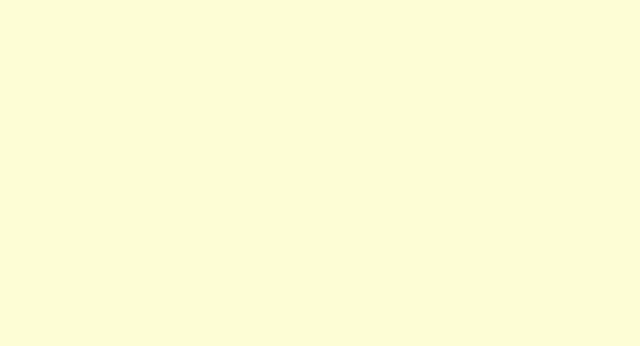
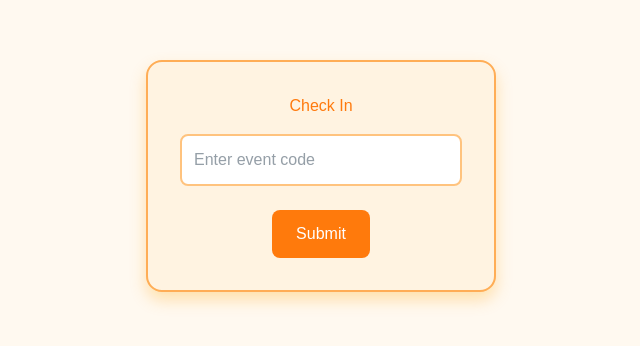
Before and after one commit to Jessicaus/eggroll, a React (Vite) app in the folder frontend/: page /checkin in a window 1280 px wide. Before the commit this address had no page. Shown: the part 224-570 px from the top of the page, without its empty margins (319-959 px from the left). Built offline with nearby package versions, Linux system fonts and the light colour scheme; a web font is replaced by a local one.

Commit message:
super simple check-in page, code validation, and update of attendance table (still WIP)

```diff
--- a/frontend/src/App.jsx
+++ b/frontend/src/App.jsx
@@ -3,10 +3,14 @@
 //import viteLogo from '/vite.svg'
 import React from 'react';
 import { Routes, Route } from 'react-router-dom';
+
+// add pages
 import Login from './Pages/Login';
 import Register from './Pages/Register';
 import Home from './Pages/Home';
 import CreateEvent from './Pages/CreateEvent';
+import CheckIn from './Pages/CheckIn';
+
 import './App.css';
 
 function App() {
@@ -16,6 +20,7 @@ function App() {
       <Route path="/signup" element={<Register />} />
       <Route path="/home" element={<Home />} />
       <Route path ="/create" element = {<CreateEvent />} />
+      <Route path="/checkin" element={<CheckIn />} />
     </Routes>
   )
 }
--- /dev/null
+++ b/frontend/src/Pages/CheckIn.jsx
@@ -0,0 +1,78 @@
+import React, { useState } from 'react';
+
+const CheckIn = () => {
+const [enteredCode, setEnteredCode] = useState('');   // store the code entered by the user
+const [message, setMessage] = useState('');   // store any feedback message (success or error)
+
+const handleSubmit = () => {
+    // const result = await addAttendance(eventId, enteredCode, userId);
+    // setMessage(result.success ? '✅ Checked in!' : '❌ ' + result.message);
+    // Will later connect this to a backend API call
+};
+
+// JSX frontend layout
+return (
+    <div style={{
+    display: 'flex',
+    justifyContent: 'center',
+    alignItems: 'center',
+    height: '100vh',
+    backgroundColor: '#fff9f0'
+    }}>
+    {/* Inner container with styling */}
+    <div style={{
+        border: '2px solid #ffa94d',
+        padding: '2rem',
+        borderRadius: '16px',
+        backgroundColor: '#fff3e0',
+        width: '350px',
+        boxShadow: '0 8px 16px rgba(255, 165, 0, 0.3)',
+        fontFamily: 'Arial, sans-serif',
+        textAlign: 'center'
+    }}>
+        {/* Page heading */}
+        <h2 style={{ color: '#ff7300' }}>Check In</h2>
+
+        {/* Input box for the event code */}
+        <input
+        type="text"
+        placeholder="Enter event code"
+        value={enteredCode}
+        onChange={(e) => setEnteredCode(e.target.value)}
+        style={{
+            width: '100%',
+            padding: '0.75rem',
+            marginTop: '1rem',
+            marginBottom: '1.5rem',
+            fontSize: '1rem',
+            borderRadius: '8px',
+            border: '2px solid #ffc078',
+            outline: 'none',
+            backgroundColor: '#fff'
+        }}
+        />
+
+        {/* Submit button to trigger check-in */}
+        <button
+        onClick={handleSubmit}
+        style={{
+            padding: '0.75rem 1.5rem',
+            fontSize: '1rem',
+            backgroundColor: '#ff7300',
+            color: '#fff',
+            border: 'none',
+            borderRadius: '8px',
+            cursor: 'pointer',
+            transition: 'background-color 0.3s ease'
+        }}
+        onMouseOver={(e) => (e.target.style.backgroundColor = '#e65c00')}
+        onMouseOut={(e) => (e.target.style.backgroundColor = '#ff7300')}
+        >
+        Submit
+        </button>
+    </div>
+    </div>
+   );
+};
+
+export default CheckIn;
```
Also changed, not shown: 2 other files (tests, documents, lock files or other folders).
